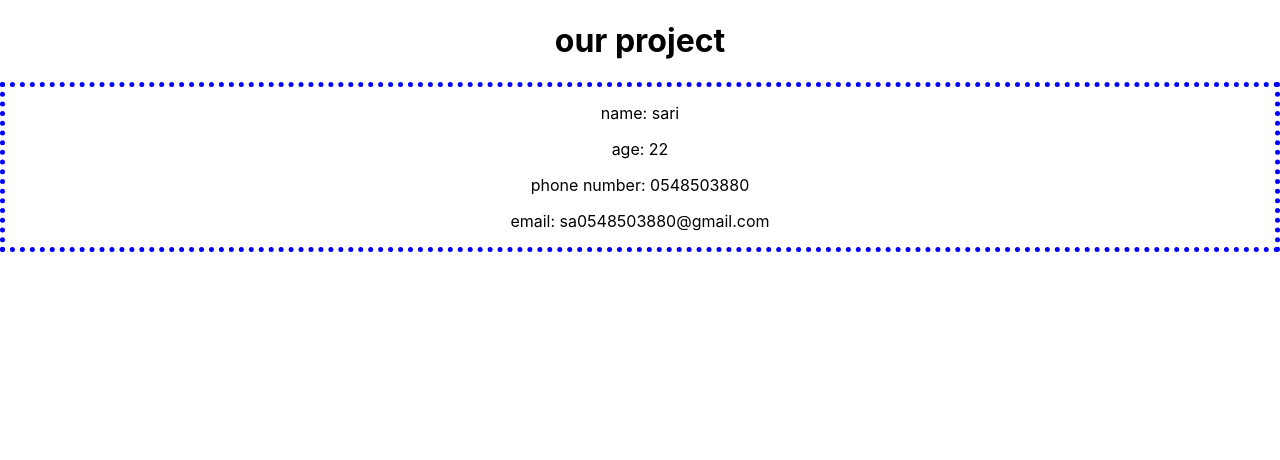
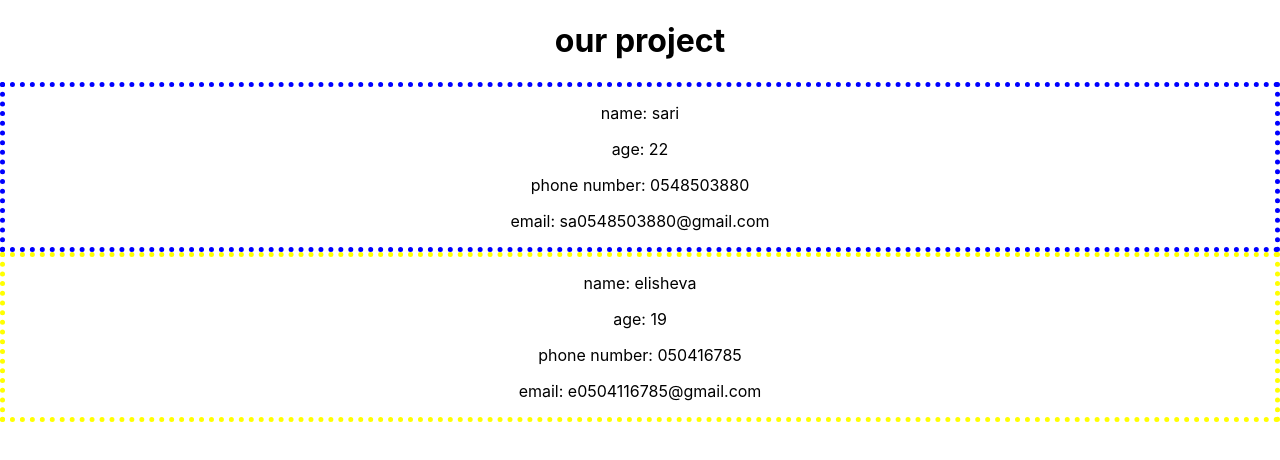
Before and after one commit to sariHeber/shvavim-git, a React (Create React App) app in the folder our-project/: page / in a window 1280 px wide. Shown: the top 460 px of the page. Built offline with nearby package versions, Linux system fonts and the light colour scheme.

Commit message:
elisheva componnent

```diff
--- /dev/null
+++ b/our-project/src/components/elisheva.jsx
@@ -0,0 +1,13 @@
+import React from "react";
+
+export const ElishevaComponnent = () => {
+
+    return (
+        <div style={{ borderColor: 'yellow', borderWidth: '5px', borderStyle: 'dotted' }}>
+            <p> name: elisheva</p>
+            <p> age: 19</p>
+            <p> phone number: 050416785</p>
+            <p> email: e0504116785@gmail.com</p>
+        </div>
+    )
+}
--- a/our-project/src/components/ourComponents.jsx
+++ b/our-project/src/components/ourComponents.jsx
@@ -1,5 +1,6 @@
 import React from "react";
 import { SariHeimannComp } from "./sariHeimann";
+import { ElishevaComponnent } from "./elisheva";
 
 export const OurComponents = () => {
 
@@ -7,6 +8,7 @@ export const OurComponents = () => {
         <div>
             <h1>our project</h1>
             <SariHeimannComp></SariHeimannComp>
+            <ElishevaComponnent></ElishevaComponnent>
         </div>
     )
 }
```
Also changed, not shown: our-project/src/components/sariHeimann.jsx (+7 -7 lines), 1 other file (tests, documents, lock files or other folders).
